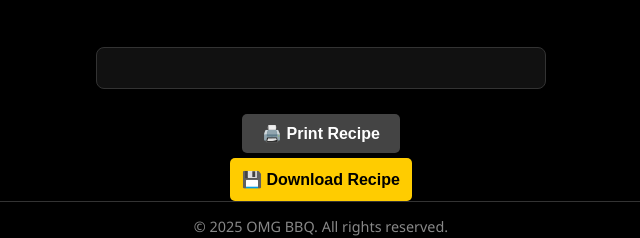
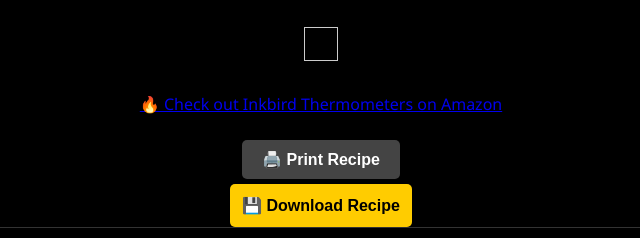
Before and after one commit to OMGBBQ1976/bbq-recipe-generator, a website: page public/index.html in a window 1280 px wide. Shown: the part 1101-1339 px from the top of the page, without its empty margins (319-959 px from the left). Drawn offline with Linux system fonts and the light colour scheme.

Commit message:
Move Amazon ad to its own container below recipe output

```diff
--- a/public/index.html
+++ b/public/index.html
@@ -77,7 +77,16 @@
   </a>
 </div>
 
-  <div id="recipe-output"></div>
+  <!-- Recipe output box -->
+<div id="output" style="white-space: pre-wrap; border: 1px solid #ccc; padding: 1rem; margin-bottom: 1rem;"></div>
+
+<!-- Amazon ad container -->
+<div id="ad-container" style="text-align: center; margin-top: 1rem;">
+  <a href="https://www.amazon.com.au/s?k=inkbird&crid=3SGF7GOTG6PF&sprefix=inkbird%2Caps%2C386&linkCode=ll2&tag=omgbbq-22&linkId=105c3485fc2ae1dacc60d4baf9bcb97c&language=en_AU&ref_=as_li_ss_tl" target="_blank" rel="noopener noreferrer">
+    🔥 Check out Inkbird Thermometers on Amazon
+  </a>
+</div>
+
 <div class="action-buttons">
   <button onclick="window.print()">🖨️ Print Recipe</button>
 </div>
```
